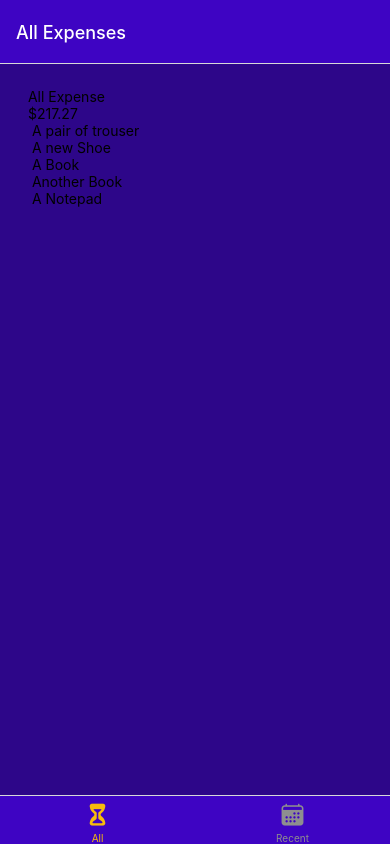
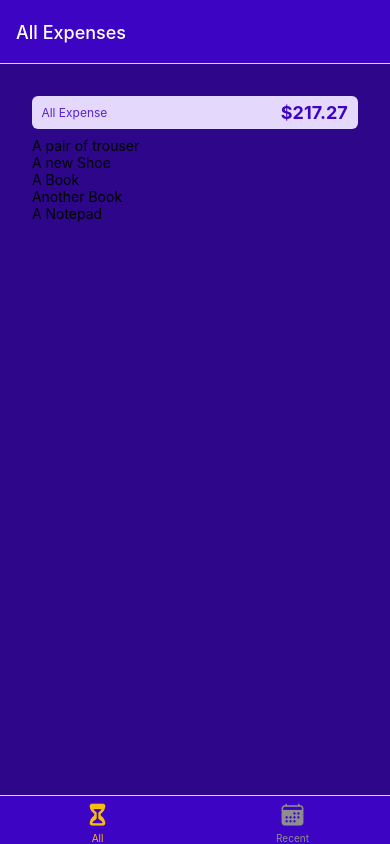
Before and after one commit to Muhammad0320/RNExpence-tracker, a React Native app: screen /AllExpense in a window 390 px wide. Built offline with nearby package versions, Linux system fonts and the light colour scheme.

Commit message:
chore: add styled to expense summary

```diff
--- a/components/Expenses/ExpenseSummary.js
+++ b/components/Expenses/ExpenseSummary.js
@@ -1,4 +1,5 @@
-import { Text, View } from "react-native";
+import { StyleSheet, Text, View } from "react-native";
+import { GlobalStyles } from "../../constants/styles";
 
 function ExpenseSummary({ expense, periodName }) {
   const totalExpencePrice = expense.reduce((acc, sum) => {
@@ -6,11 +7,35 @@ function ExpenseSummary({ expense, periodName }) {
   }, 0);
 
   return (
-    <View>
-      <Text> {periodName} </Text>
-      <Text> ${totalExpencePrice.toFixed(2)} </Text>
+    <View style={styles.container}>
+      <Text style={styles.period}> {periodName} </Text>
+      <Text style={styles.sum}> ${totalExpencePrice.toFixed(2)} </Text>
     </View>
   );
 }
 
 export default ExpenseSummary;
+
+const styles = StyleSheet.create({
+  container: {
+    overflow: "hidden",
+    flexDirection: "row",
+    justifyContent: "space-between",
+    alignItems: "center",
+    backgroundColor: GlobalStyles.colors.primary50,
+    borderRadius: 6,
+    padding: 6,
+    margin: 8,
+  },
+
+  period: {
+    color: GlobalStyles.colors.primary400,
+    fontSize: 12,
+  },
+
+  sum: {
+    color: GlobalStyles.colors.primary500,
+    fontSize: 18,
+    fontWeight: "bold",
+  },
+});
```
